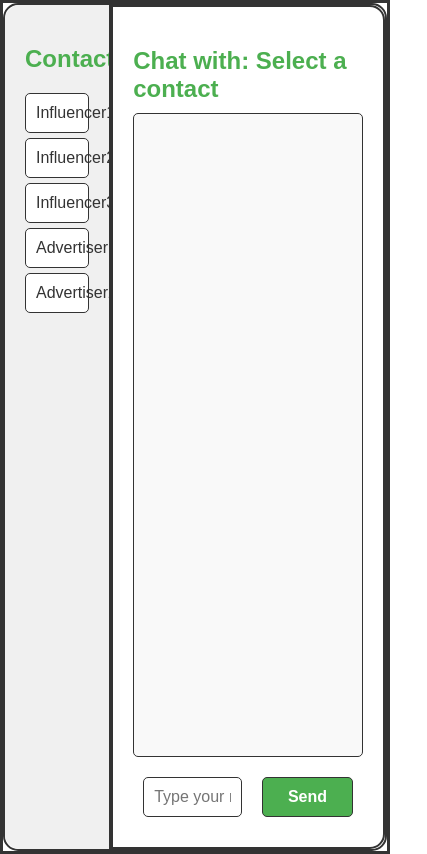
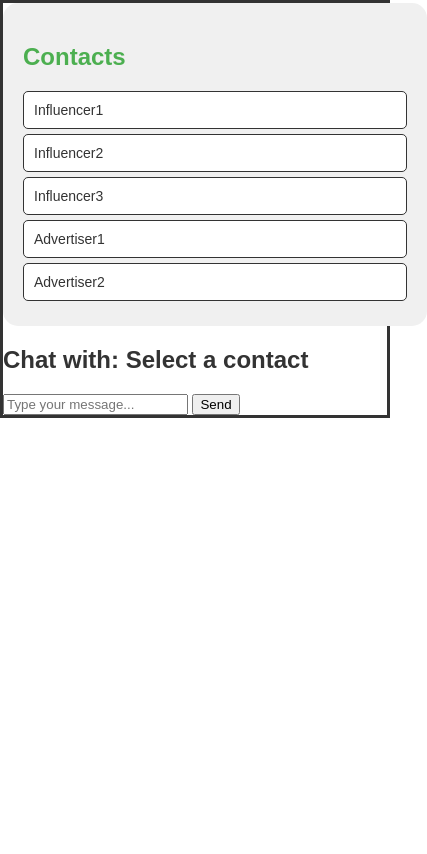
Before and after one commit to akshaypoori/IMA, a plain HTML site: page chat.html in a window 390 px wide. Shown: the whole page, 427 px wide, since content can reach past the window. Drawn offline with Linux system fonts and the light colour scheme.

Commit message:
changes made to include mobile devices

```diff
--- a/styles.css
+++ b/styles.css
@@ -8,90 +8,7 @@ body {
     border: 3px solid #333; /* Moderate border for the overall page */
 }
 
-/* Heading Styles */
-h1 {
-    color: #4CAF50;
-    font-size: 2.5em;
-    margin-bottom: 10px;
-}
-
-h2 {
-    color: #333;
-    margin-bottom: 20px;
-}
-
-/* Container Styles */
-.container {
-    padding: 20px;
-    margin: 20px auto;
-    max-width: 800px;
-    background-color: #f9f9f9;
-    border: 2px solid #333; /* Moderate border for containers */
-    border-radius: 15px; /* Rounded borders for dashboards and containers */
-}
-
-/* Form Styles */
-form {
-    display: flex;
-    flex-direction: column;
-    align-items: center;
-}
-
-label {
-    margin: 10px 0 5px;
-    font-size: 16px;
-    font-weight: bold;
-}
-
-select, input, button {
-    margin: 10px;
-    padding: 10px 15px;
-    font-size: 16px;
-    border-radius: 5px;
-    border: 1px solid #333; /* Consistent border style */
-    width: 60%; /* Adjusted for reasonable width */
-}
-
-button {
-    background-color: #4CAF50;
-    color: #fff;
-    cursor: pointer;
-    border: 1px solid #333; /* Refined border for buttons */
-    font-weight: bold;
-}
-
-button:hover {
-    background-color: #45A049;
-}
-
-/* Table Styles */
-table {
-    width: 100%;
-    margin: 20px auto;
-    border-collapse: separate;
-    border-spacing: 0;
-    border: 2px solid #333; /* Defined border for the table */
-    border-radius: 15px; /* Rounded edges for the table */
-    overflow: hidden;
-}
-
-table th, table td {
-    border: 1px solid #333; /* Consistent cell borders */
-    padding: 10px;
-    text-align: center;
-    background-color: #f9f9f9;
-    color: #333;
-    font-weight: bold;
-}
-
-/* Chat Page Styles */
-.chatApp {
-    display: flex;
-    height: 100vh;
-    border: 2px solid #333; /* Moderate border around the entire chat app */
-    border-radius: 15px; /* Rounded corners for the chat app */
-}
-
+/* Contact List Styles */
 .contactList {
     width: 25%;
     background-color: #f0f0f0;
@@ -109,15 +26,19 @@ table th, table td {
 .contactList ul {
     list-style: none;
     padding: 0;
+    margin: 0;
 }
 
 .contactList li {
     padding: 10px;
     margin: 5px 0;
     background-color: #fff;
-    border: 1px solid #333; /* Defined border for contact items */
+    border: 1px solid #333;
     border-radius: 5px;
     cursor: pointer;
+    overflow: hidden;
+    text-overflow: ellipsis; /* Add ellipsis if the text is too long */
+    white-space: nowrap; /* Prevent wrapping */
 }
 
 .contactList li:hover {
@@ -125,56 +46,29 @@ table th, table td {
     border-color: #4CAF50;
 }
 
-.chatWindow {
-    flex-grow: 1;
-    display: flex;
-    flex-direction: column;
-    padding: 20px;
-    border: 2px solid #333; /* Refined border for the chat window */
-    border-radius: 0 15px 15px 0; /* Rounded right-side corners */
+.contactList li span {
+    display: block;
+    max-width: 100%; /* Ensure the text stays within bounds */
 }
 
-.chatWindow h2 {
-    color: #4CAF50;
-    margin-bottom: 10px;
+/* Responsive Fix for Mobile Devices */
+@media (max-width: 768px) {
+    .contactList {
+        width: 100%; /* Make the contact list take full width on smaller screens */
+        border-right: none;
+        border-radius: 15px; /* Full-rounded borders for smaller devices */
     }
 
-.chatContainer {
-    flex-grow: 1;
-    border: 1px solid #333; /* Balanced border for the chat area */
-    border-radius: 5px; /* Rounded edges for the chat container */
-    padding: 10px;
-    overflow-y: auto;
-    background-color: #f9f9f9;
+    .chatApp {
+        flex-direction: column; /* Stack elements vertically on small screens */
     }
 
-.chatContainer p {
-    margin: 5px 0;
+    .contactList li {
+        font-size: 14px; /* Adjust font size for better readability */
     }
 
-.chatInput {
-    display: flex;
+    .chatWindow {
         margin-top: 10px;
+        border-radius: 15px; /* Rounded corners for the chat window on mobile */
     }
-
-.chatInput input {
-    flex-grow: 1;
-    padding: 10px;
-    border-radius: 5px;
-    border: 1px solid #333; /* Consistent border for input */
-    margin-right: 10px;
 }
-
-.chatInput button {
-    padding: 10px 15px;
-    background-color: #4CAF50;
-    color: #fff;
-    border: 1px solid #333; /* Refined border for send button */
-    border-radius: 5px;
-    cursor: pointer;
-}
-
-.chatInput button:hover {
-    background-color: #45A049;
-    border-color: #333;
-}
```
Lines whose indentation alone changed are shown as unchanged.
